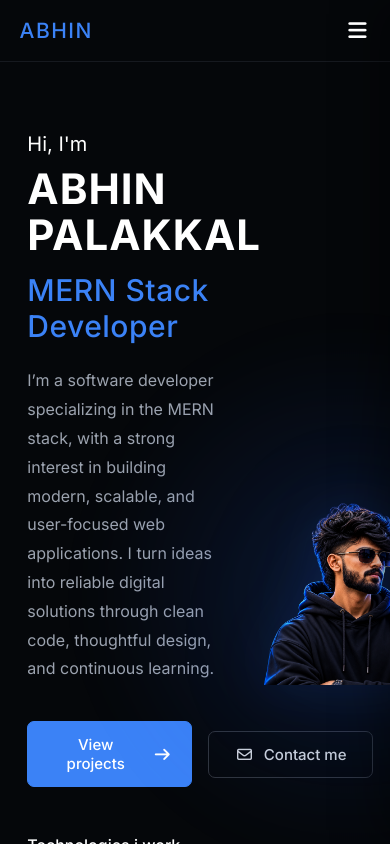
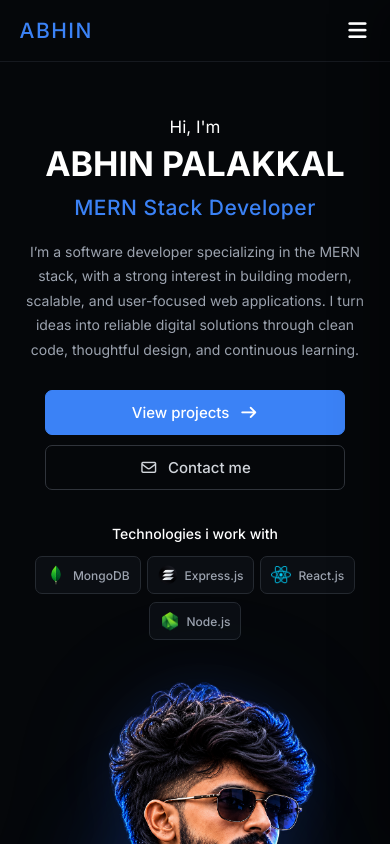
Before and after one commit to abhin-palakkal/abhin-personal-portfolio, a React (Vite) app: page / in a window 390 px wide. Shown: the top 844 px of the page. Built offline with nearby package versions, Linux system fonts and the light colour scheme.

Commit message:
feat: add responsive home section

```diff
--- a/src/components/Home/Home.css
+++ b/src/components/Home/Home.css
@@ -329,3 +329,350 @@
 .home-image:hover img {
   transform: scale(1.015);
 }
+/* =========================================
+   TABLET
+========================================= */
+
+@media (max-width: 1024px) {
+  .home-section {
+    min-height: auto;
+
+    padding: 60px 6%;
+
+    gap: 35px;
+  }
+
+  .home-main {
+    width: 55%;
+  }
+
+  .home-main-box1 h3 {
+    font-size: 18px;
+  }
+
+  .home-main-box1 h1 {
+    font-size: clamp(38px, 5vw, 50px);
+  }
+
+  .home-main-box1 h2 {
+    font-size: 26px;
+  }
+
+  .home-main-box1 p {
+    font-size: 15px;
+    line-height: 1.7;
+  }
+
+  .home-main-box2 {
+    margin-bottom: 40px;
+  }
+
+  .home-main-box2 button {
+    min-width: 145px;
+
+    padding: 12px 16px;
+  }
+
+  .home-main-box3 > h1 {
+    font-size: 15px;
+  }
+
+  .home-skill-one,
+  .home-skill-two,
+  .home-skill-three,
+  .home-skill-four {
+    padding: 8px 11px;
+
+    margin-right: 6px;
+    margin-bottom: 8px;
+  }
+
+  .home-image {
+    width: 45%;
+
+    height: 500px;
+  }
+
+  .home-image img {
+    width: 115%;
+    height: 115%;
+  }
+}
+
+/* =========================================
+   MOBILE
+========================================= */
+
+@media (max-width: 768px) {
+  .home-section {
+    width: 100%;
+
+    min-height: auto;
+
+    padding: 70px 6% 80px;
+
+    display: flex;
+
+    flex-direction: column;
+
+    align-items: center;
+
+    justify-content: flex-start;
+
+    gap: 55px;
+
+    overflow: hidden;
+  }
+
+  /* =========================================
+     LEFT CONTENT
+  ========================================= */
+
+  .home-main {
+    width: 100%;
+
+    max-width: 650px;
+
+    text-align: center;
+  }
+
+  /* INTRODUCTION */
+
+  .home-main-box1 {
+    margin-bottom: 32px;
+  }
+
+  .home-main-box1 h3 {
+    font-size: 18px;
+
+    margin-bottom: 8px;
+  }
+
+  .home-main-box1 h1 {
+    font-size: clamp(36px, 9vw, 48px);
+
+    line-height: 1.1;
+
+    letter-spacing: 0.5px;
+
+    margin-bottom: 12px;
+  }
+
+  .home-main-box1 h2 {
+    font-size: 24px;
+
+    line-height: 1.3;
+
+    margin-bottom: 20px;
+  }
+
+  .home-main-box1 p {
+    max-width: 600px;
+
+    margin: 0 auto;
+
+    font-size: 15px;
+
+    line-height: 1.8;
+  }
+
+  /* =========================================
+     BUTTONS
+  ========================================= */
+
+  .home-main-box2 {
+    width: 100%;
+
+    display: flex;
+
+    align-items: center;
+
+    justify-content: center;
+
+    flex-wrap: wrap;
+
+    gap: 12px;
+
+    margin-bottom: 42px;
+  }
+
+  .home-main-box2 button {
+    min-width: 150px;
+
+    padding: 12px 16px;
+  }
+
+  /* =========================================
+     TECHNOLOGIES
+  ========================================= */
+
+  .home-main-box3 {
+    width: 100%;
+
+    margin-top: 0;
+  }
+
+  .home-main-box3 > h1 {
+    font-size: 15px;
+
+    margin-bottom: 16px;
+  }
+
+  .home-skill-one,
+  .home-skill-two,
+  .home-skill-three,
+  .home-skill-four {
+    margin-right: 4px;
+    margin-left: 4px;
+
+    margin-bottom: 8px;
+
+    padding: 8px 11px;
+  }
+
+  /* =========================================
+     RIGHT SIDE IMAGE
+  ========================================= */
+
+  .home-image {
+    width: 100%;
+
+    max-width: 550px;
+
+    height: 480px;
+
+    flex-shrink: 0;
+  }
+
+  .home-image::before {
+    width: 400px;
+
+    height: 400px;
+  }
+
+  .home-image img {
+    width: 110%;
+
+    height: 110%;
+  }
+}
+
+/* =========================================
+   SMALL MOBILE
+========================================= */
+
+@media (max-width: 480px) {
+  .home-section {
+    padding: 55px 5% 65px;
+
+    gap: 45px;
+  }
+
+  /* INTRODUCTION */
+
+  .home-main-box1 {
+    margin-bottom: 28px;
+  }
+
+  .home-main-box1 h3 {
+    font-size: 17px;
+  }
+
+  .home-main-box1 h1 {
+    font-size: 34px;
+
+    letter-spacing: 0;
+  }
+
+  .home-main-box1 h2 {
+    font-size: 21px;
+
+    margin-bottom: 18px;
+  }
+
+  .home-main-box1 p {
+    font-size: 14px;
+
+    line-height: 1.75;
+  }
+
+  /* BUTTONS */
+
+  .home-main-box2 {
+    flex-direction: column;
+
+    width: 100%;
+
+    gap: 10px;
+
+    margin-bottom: 35px;
+  }
+
+  .home-main-box2 button {
+    width: 100%;
+
+    max-width: 300px;
+
+    min-width: 0;
+
+    padding: 12px 16px;
+  }
+
+  /* TECHNOLOGIES */
+
+  .home-main-box3 > h1 {
+    font-size: 14px;
+
+    margin-bottom: 14px;
+  }
+
+  .home-skill-one,
+  .home-skill-two,
+  .home-skill-three,
+  .home-skill-four {
+    padding: 8px 10px;
+
+    gap: 7px;
+
+    margin-right: 3px;
+    margin-left: 3px;
+  }
+
+  .home-skill-one img,
+  .home-skill-two img,
+  .home-skill-three img,
+  .home-skill-four img {
+    width: 20px;
+
+    height: 20px;
+  }
+
+  .home-skill-one p,
+  .home-skill-two p,
+  .home-skill-three p,
+  .home-skill-four p {
+    font-size: 12px;
+  }
+
+  /* IMAGE */
+
+  .home-image {
+    width: 100%;
+
+    max-width: 420px;
+
+    height: 400px;
+  }
+
+  .home-image::before {
+    width: 320px;
+
+    height: 320px;
+  }
+
+  .home-image img {
+    width: 112%;
+
+    height: 112%;
+  }
+}
```
